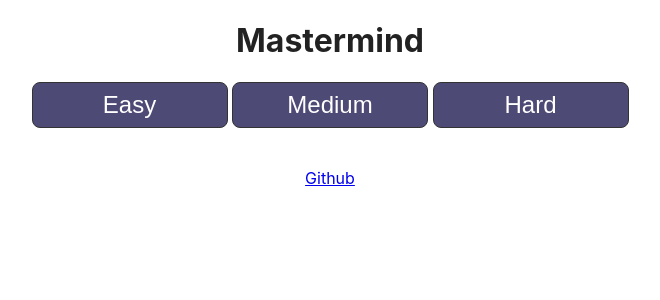
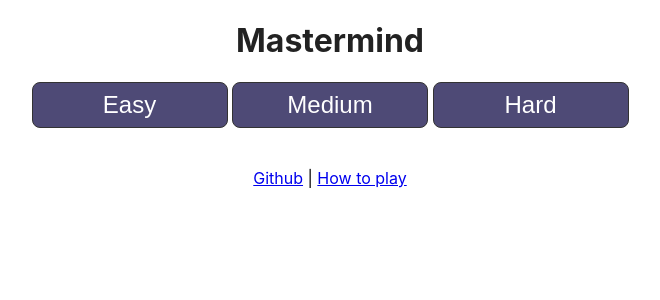
Before and after one commit to patricksimpson/mastermind, a React (Create React App) app: page / in a window 1280 px wide. Shown: the top 300 px of the page, without its empty margins (310-970 px from the left). Built offline with nearby package versions, Linux system fonts and the light colour scheme.

Commit message:
feat: add how to play

```diff
--- a/src/App.jsx
+++ b/src/App.jsx
@@ -143,7 +143,7 @@ const App = () => {
       <br/>
       <br/>
       <br/>
-      <a href="https://github.com/patricksimpson/mastermind">Github</a>
+      <a href="https://github.com/patricksimpson/mastermind">Github</a> | <a href="https://www.wikihow.com/Play-Mastermind">How to play</a>
     </div>
     );
   }
@@ -193,7 +193,7 @@ const App = () => {
       <br/>
       <br/>
       <br/>
-      <a href="https://github.com/patricksimpson/mastermind">Github</a>
+      <a href="https://github.com/patricksimpson/mastermind">Github</a> | <a href="https://www.wikihow.com/Play-Mastermind">How to play</a>
     </div>
   );
 };
```
